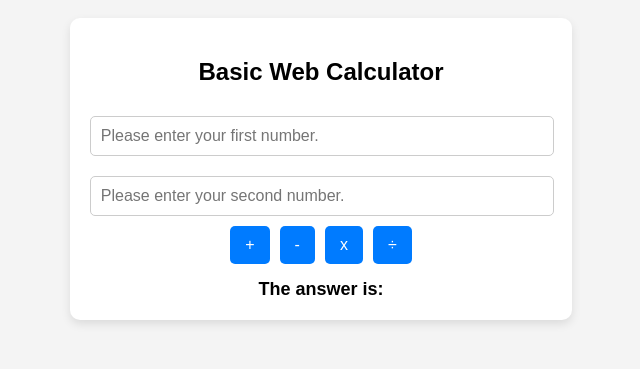
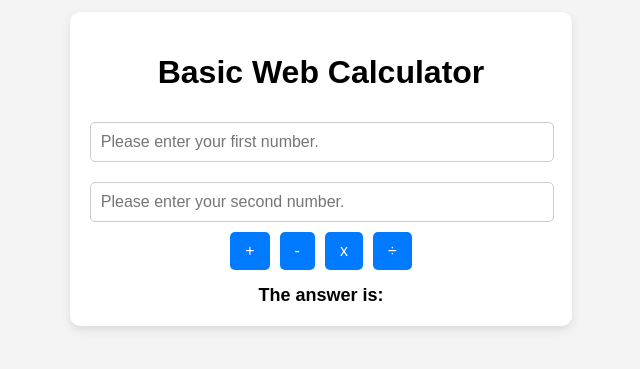
Before and after one commit to shinkouu/Web-Calculator, a website with bundled scripts: page htdocs/index.html in a window 1280 px wide. Shown: the part 231-600 px from the top of the page, without its empty margins (319-959 px from the left). Built offline with nearby package versions, Linux system fonts and the light colour scheme.

Commit message:
changed spelling errors and some minor errors corrected

```diff
--- a/htdocs/index.html
+++ b/htdocs/index.html
@@ -11,7 +11,7 @@
 </head>
 <body>
     <div class="calculator">
-        <h2>Basic Web Calculator</h2>
+        <h1>Basic Web Calculator</h1>
         <input type="number" id="num1" placeholder="Please enter your first number.">
         <input type="number" id="num2" placeholder="Please enter your second number.">
         <div class="buttons">
```
Also changed, not shown: src/App.ts (+6 -12 lines).
